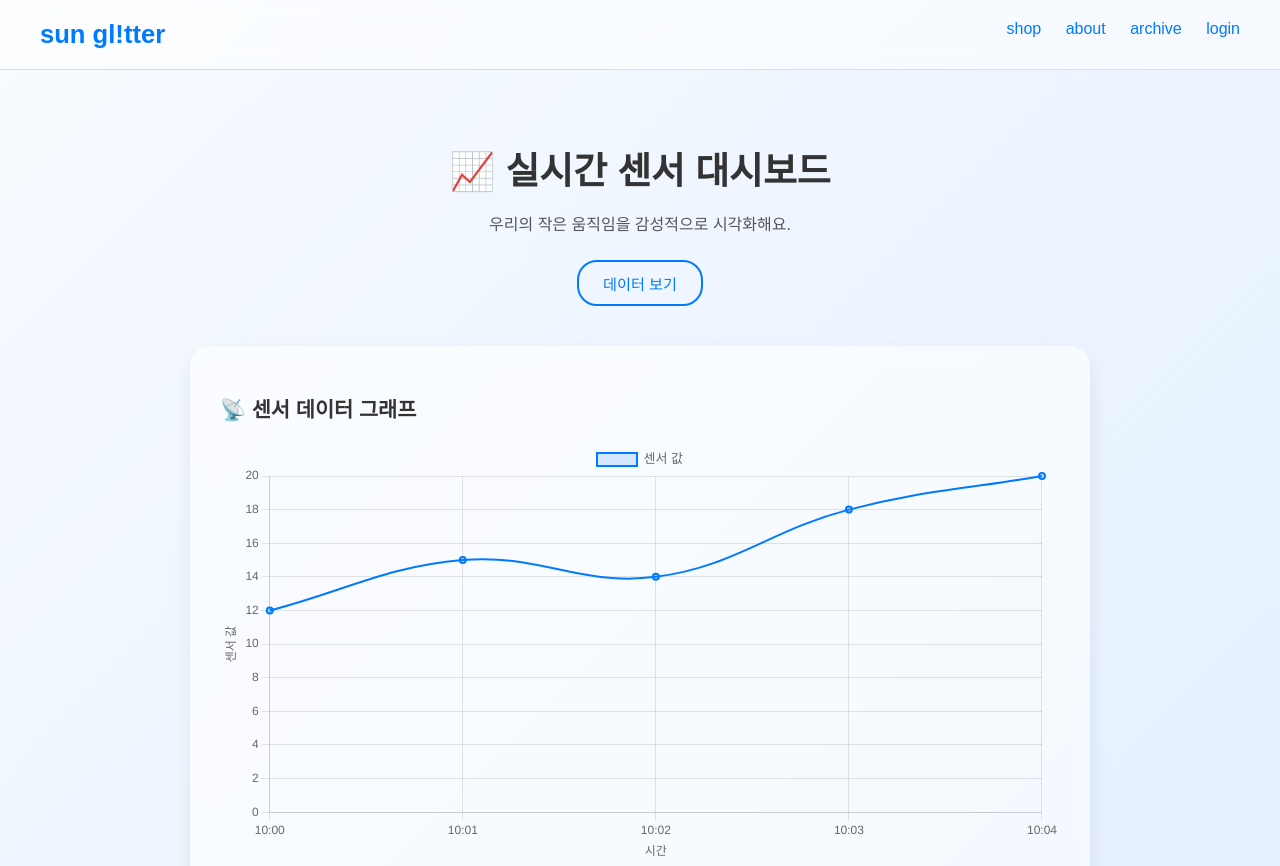
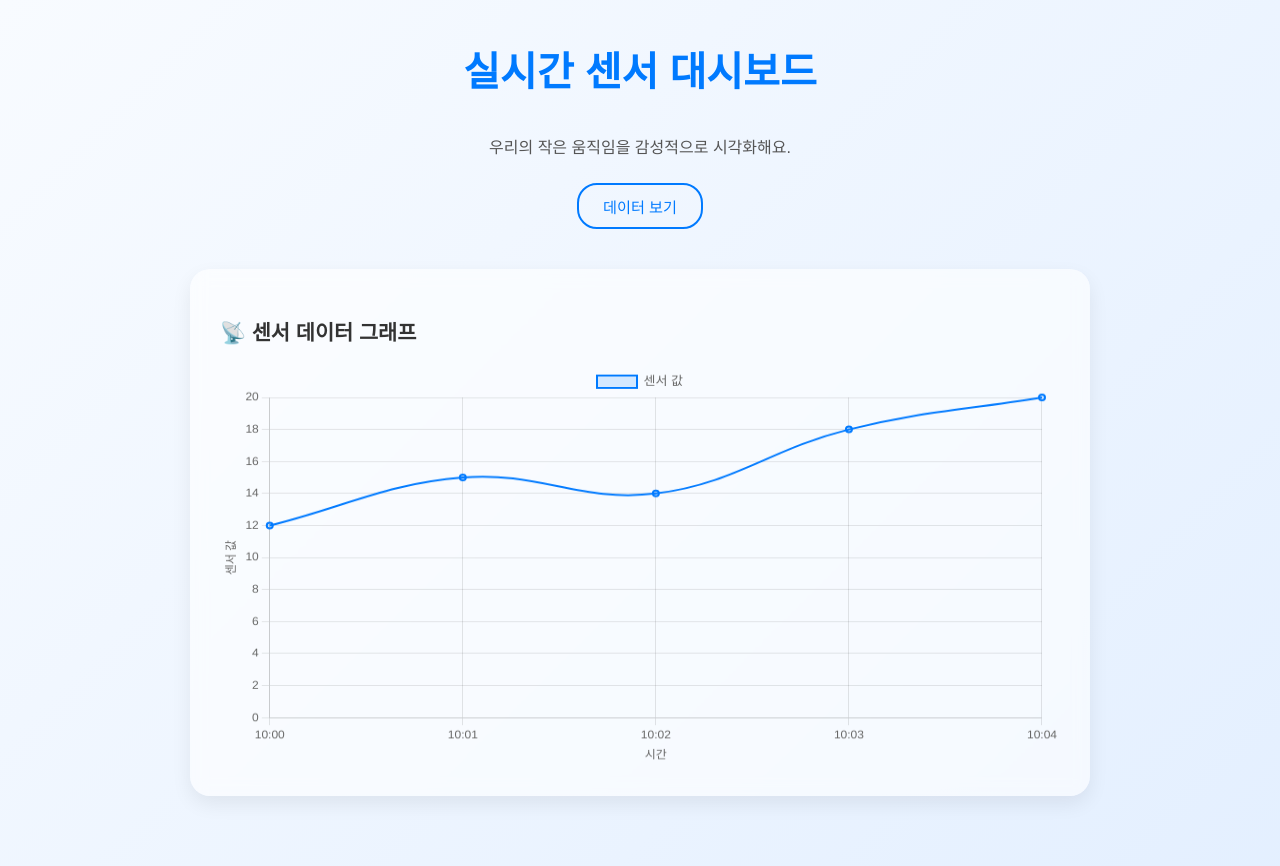
Before and after one commit to hwang-young/realtime-dashboard, a plain HTML site: page index.html in a window 1280 px wide. Shown: the top 866 px of the page. Drawn offline with nearby package versions, Linux system fonts and the light colour scheme; a web font is replaced by a local one.

Commit message:
스타일 전체 감성 디자인으로 업데이트

```diff
--- a/index.html
+++ b/index.html
@@ -2,25 +2,20 @@
 <html lang="ko">
 <head>
   <meta charset="UTF-8" />
-  <meta name="viewport" content="width=device-width, initial-scale=1.0" />
-  <title>sun gl!tter | 실시간 센서 대시보드</title>
+  <meta name="viewport" content="width=device-width, initial-scale=1.0">
+  <title>실시간 센서 대시보드</title>
   <link rel="stylesheet" href="style.css" />
   <script src="https://cdn.jsdelivr.net/npm/chart.js"></script>
 </head>
 <body>
-  <nav class="navbar">
-    <div class="brand">sun gl!tter</div>
-    <div class="nav-links">
-      <a href="#">shop</a>
-      <a href="#">about</a>
-      <a href="#">archive</a>
-      <a href="#">login</a>
-    </div>
-  </nav>
+
+  <!-- ✨ 중앙 상단 제목만 유지 -->
+  <div class="top-title">
+    <h1>실시간 센서 대시보드</h1>
+  </div>
 
   <main class="container">
     <section class="hero">
-      <h1>📈 실시간 센서 대시보드</h1>
       <p>우리의 작은 움직임을 감성적으로 시각화해요.</p>
       <button class="primary-button">데이터 보기</button>
     </section>
--- a/style.css
+++ b/style.css
@@ -7,49 +7,33 @@ body {
   color: #333;
 }
 
-.navbar {
-  display: flex;
-  justify-content: space-between;
-  padding: 20px 40px;
-  backdrop-filter: blur(10px);
-  background: rgba(255, 255, 255, 0.5);
-  position: sticky;
-  top: 0;
-  border-bottom: 1px solid #ddd;
-  z-index: 10;
+.top-title {
+  text-align: center;
+  padding: 40px 0 20px;
 }
 
-.navbar .brand {
-  font-size: 1.6em;
-  font-weight: bold;
+.top-title h1 {
+  font-size: 2.5em;
   color: #007aff;
+  font-weight: 700;
+  margin: 0;
+  font-family: 'Pretendard', sans-serif;
 }
 
-.navbar .nav-links a {
-  margin-left: 20px;
-  text-decoration: none;
-  color: #007aff;
-  font-weight: 500;
-  transition: color 0.2s ease;
-}
-.navbar .nav-links a:hover {
-  color: #0057cc;
+/* 숨겨진 navbar (삭제해도 무방하지만 혹시 몰라 남겨둠) */
+.navbar {
+  display: none;
 }
 
 .container {
   max-width: 900px;
   margin: 0 auto;
-  padding: 40px 20px;
+  padding: 0 20px 40px;
 }
 
 .hero {
   text-align: center;
   margin-bottom: 40px;
-}
-
-.hero h1 {
-  font-size: 2.3em;
-  margin-bottom: 10px;
 }
 
 .hero p {
@@ -87,4 +71,13 @@ body {
 }
 
 canvas {
-  w
+  width: 100% !important;
+  height: 400px !important;
+}
+
+footer {
+  text-align: center;
+  padding: 30px 10px;
+  font-size: 0.9em;
+  color: #999;
+}
```
